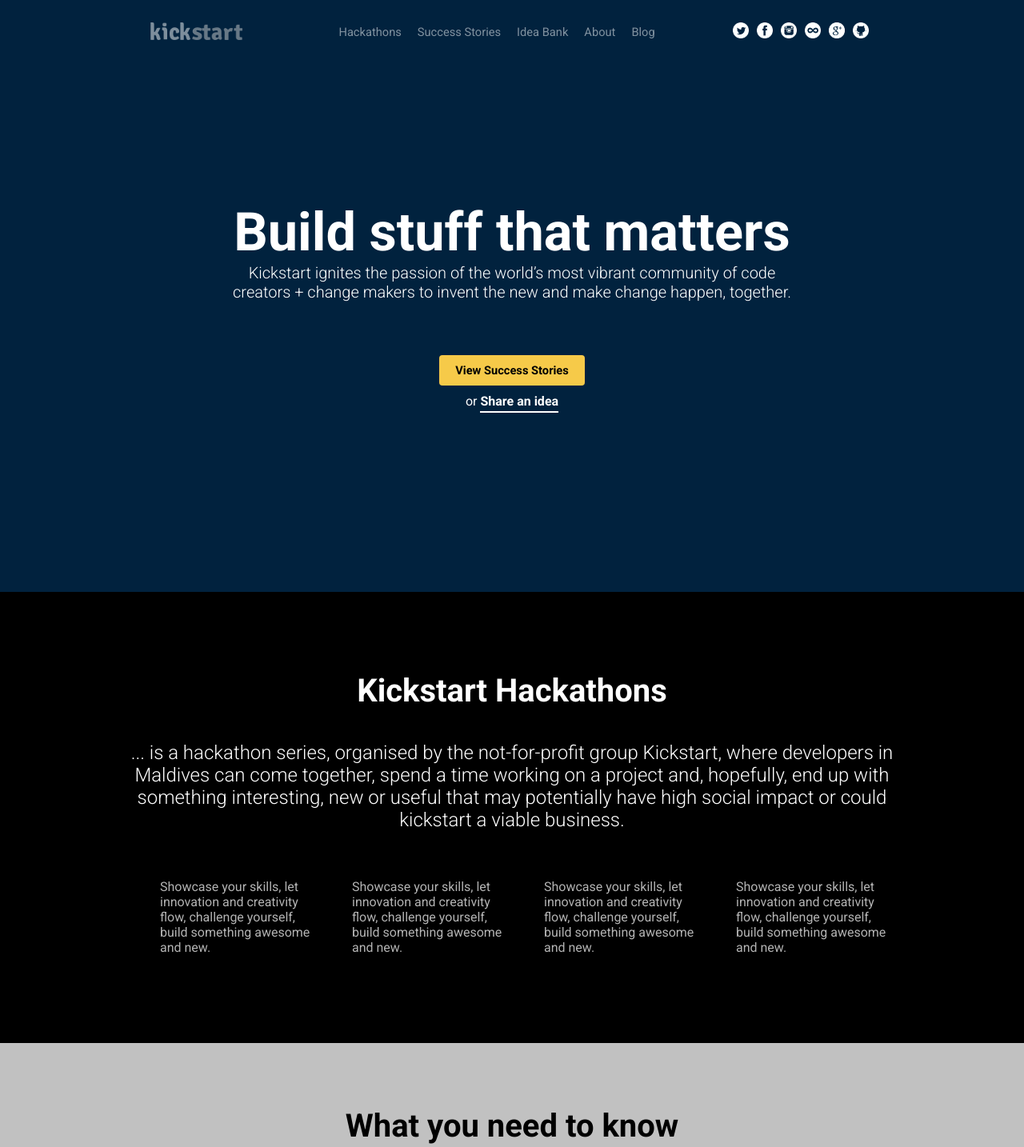
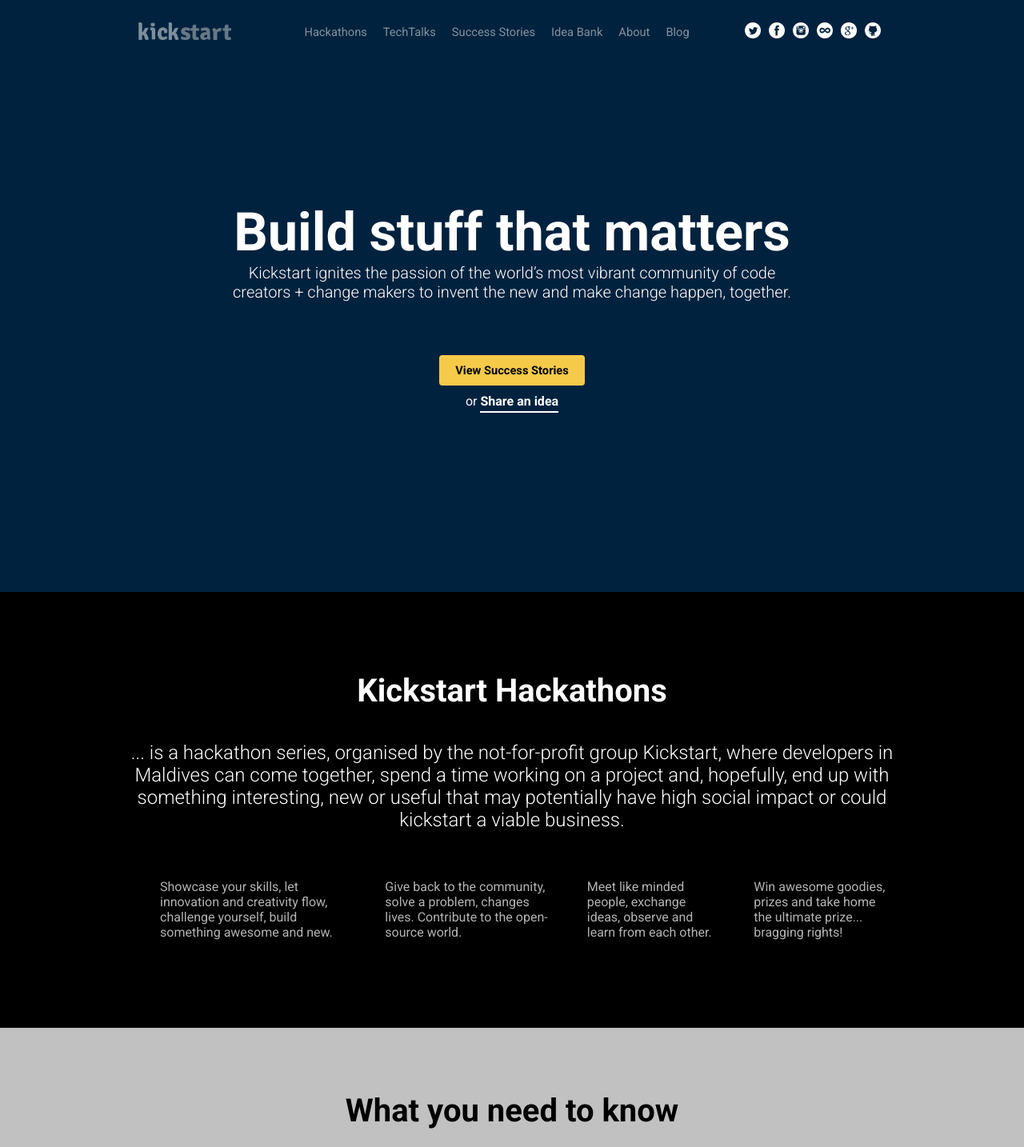
Before and after one commit to kickstartmv/kickstartmv-website, a PHP site: page /kickstart-blog/kh3/index.html in a window 1280 px wide. Shown: the top 1434 px of the page at 80% size. Run offline with PHP 8.4, Linux system fonts and the light colour scheme; some libraries are stand-ins or nearby versions.

Commit message:
Updated Nav

```diff
--- a/kh3/css/style.css
+++ b/kh3/css/style.css
@@ -16,10 +16,14 @@ header .splash .button:hover { background: #f1b915; }
 header .splash .link { color: #fff; font-weight: bold; text-decoration: none; }
 header .splash .share_idea { display: inline-block; border-bottom: 2px solid white; padding-bottom: 3px; }
 header .splash .link:hover { text-decoration: none; }
-header ul.menu { margin: 0; padding: 0; margin-left: 20px; font-weight: normal; display: flex; list-style: none; font-size: 11pt; }
-header ul.menu li { margin: 0px 10px; }
-header ul.menu li a { transition: opacity .25s ease-in-out; -moz-transition: opacity .25s ease-in-out; -webkit-transition: opacity .25s ease-in-out; opacity: 0.5; color: #fff; text-decoration: none; }
-header ul.menu li a:hover { opacity: 1; }
+header .menu { margin: 0; padding: 0; margin-left: 20px; font-weight: normal; display: flex; list-style: none; font-size: 11pt; }
+header .menu li { margin: 0px 10px; }
+header .menu li a { transition: opacity .25s ease-in-out; -moz-transition: opacity .25s ease-in-out; -webkit-transition: opacity .25s ease-in-out; opacity: 0.5; color: #fff; text-decoration: none; }
+header .menu li a:hover { opacity: 1; }
+header .menu .dropdown { position: relative; }
+header .menu .dropdown-content { display: none; position: absolute; min-width: 160px; padding: 12px 16px; list-style: none; z-index: 1; margin: 0; padding: 0; padding-top: 10px; }
+header .menu .dropdown-content li { padding: 5px 0px; }
+header .menu .dropdown:hover .dropdown-content { display: block; }
 
 .container { width: 1000px; margin: 0 auto; }
 
--- a/kh3/index.html
+++ b/kh3/index.html
@@ -32,11 +32,28 @@
 					<img src="images/logo-colored.png" alt="">
 				</div>
 				<ul class="menu">
-					<li class="active"><a href="#">Hackathons</a></li>
-					<li><a href="#">Success Stories</a></li>
-					<li><a href="#">Idea Bank</a></li>
-					<li><a href="#">About</a></li>
-					<li><a href="#">Blog</a></li>
+					<li class="active dropdown"><a href="#">Hackathons</a>
+						<ul class="dropdown-content">
+							<li><a href="/kh2">Hackathon 2</a></li>
+							<li><a href="/kh1">Hackathon 1</a></li>
+							<li><a href="/kh2/rules.html">Rules</a></li>
+							<li><a href="/kh2/quotes">Quotes</a></li>
+							<li><a href="/blog/category/api">API Bank</a></li>
+						</ul>
+					</li>
+					<li class="active dropdown"><a href="#">TechTalks</a>
+						<ul class="dropdown-content">
+							<li><a href="/techtalks/tt1.html">TechTalks 1</a></li>
+							<li><a href="/techtalks/tt2.html">TechTalks 2</a></li>
+							<li><a href="/techtalks/tt3.html">TechTalks 3</a></li>
+							<li><a href="/techtalks/tt4.html">TechTalks 4</a></li>
+							<li><a href="/techtalks/tt5.html">TechTalks 5</a></li>
+						</ul>
+					</li>
+					<li><a href="#success_stories">Success Stories</a></li>
+					<li><a href="/ideas">Idea Bank</a></li>
+					<li><a href="/kh2/about.html">About</a></li>
+					<li><a href="/blog">Blog</a></li>
 				</ul>
 				<div class="social-links" style="text-align: right;">
 					<a href="https://twitter.com/kickstartmv" title="Follow us on Twitter" target="_blank"><img src="images/twitter.png"></a>
@@ -68,13 +85,13 @@
 					Showcase your skills, let innovation and creativity flow, challenge yourself, build something awesome and new.
 				</li>
 				<li>
-					Showcase your skills, let innovation and creativity flow, challenge yourself, build something awesome and new.
+					Give back to the community, solve a problem, changes lives. Contribute to the open-source world.
 				</li>
 				<li>
-					Showcase your skills, let innovation and creativity flow, challenge yourself, build something awesome and new.
+					Meet like minded people, exchange ideas, observe and learn from each other.
 				</li>
 				<li>
-					Showcase your skills, let innovation and creativity flow, challenge yourself, build something awesome and new.
+					Win awesome goodies, prizes and take home the ultimate prize... bragging rights!
 				</li>
 			</ul>
 		</div>
@@ -225,7 +242,7 @@
 
 
 
-	<section class="case_studies">
+	<section id="success_stories" class="case_studies">
 		<div class="container">
 			<h1>Success Stories</h1>
 			<ul class="projects">
@@ -260,27 +277,7 @@
 			</div>
 		</div>
 	</footer>
-
-<!-- parked -->
-	<section class="events" style="display:none">
-		<div class="container">
-			<h4>UPCOMING EVENTS</h4>
-			<h1>Kickstart Hackathon 3</h1>
-			<p>Location, Time &amp; other details about the event. Maybe a small excerpt to explain what it is. The CTA could be, participate now or view more details.</p>
-			<a href="#" class="button">More Details</a>
-
-			<div class="other_events">
-				<h4>PREVIOUS EVENTS</h4>
-				<ul>
-					<li>
-						<a href="#">Kickstart Hackathon</a>
-					</li>
-					<li>
-						<a href="#">Kickstart Hackathon 2016</a>
-					</li>
-				</ul>
-			</div>
-		</div>
-	</section>
+	<script src="https://cdnjs.cloudflare.com/ajax/libs/jquery/3.1.1/jquery.min.js"></script>
+	<script src="min/script-min.js"></script>
 </body>
 </html>
--- /dev/null
+++ b/kh3/min/script-min.js
@@ -0,0 +1 @@
+$(function(){$('a[href*="#"]:not([href="#"])').click(function(){if(location.pathname.replace(/^\//,"")==this.pathname.replace(/^\//,"")&&location.hostname==this.hostname){var t=$(this.hash);if(t=t.length?t:$("[name="+this.hash.slice(1)+"]"),t.length)return $("html, body").animate({scrollTop:t.offset().top},1e3),!1}})});
--- a/kh3/style.scss
+++ b/kh3/style.scss
@@ -94,7 +94,7 @@ header {
 		}
 	}
 
-	ul.menu {
+	.menu {
 		margin: 0;
 		padding: 0;
 		margin-left:20px;
@@ -117,6 +117,30 @@ header {
 			a:hover {
 				opacity: 1;
 			}
+		}
+
+		.dropdown {
+			position: relative;
+		}
+
+		.dropdown-content {
+			display: none;
+			position: absolute;
+			min-width: 160px;
+			padding: 12px 16px;
+			list-style:none;
+			z-index: 1;
+			margin: 0;
+			padding: 0;
+			padding-top: 10px;
+		}
+
+		.dropdown-content li {
+			padding:5px 0px;
+		}
+
+		.dropdown:hover .dropdown-content {
+			display: block;
 		}
 	}
 }
```
Also changed, not shown: kh3/script.js (added, +14 -0 lines). Lines whose indentation alone changed are shown as unchanged.
